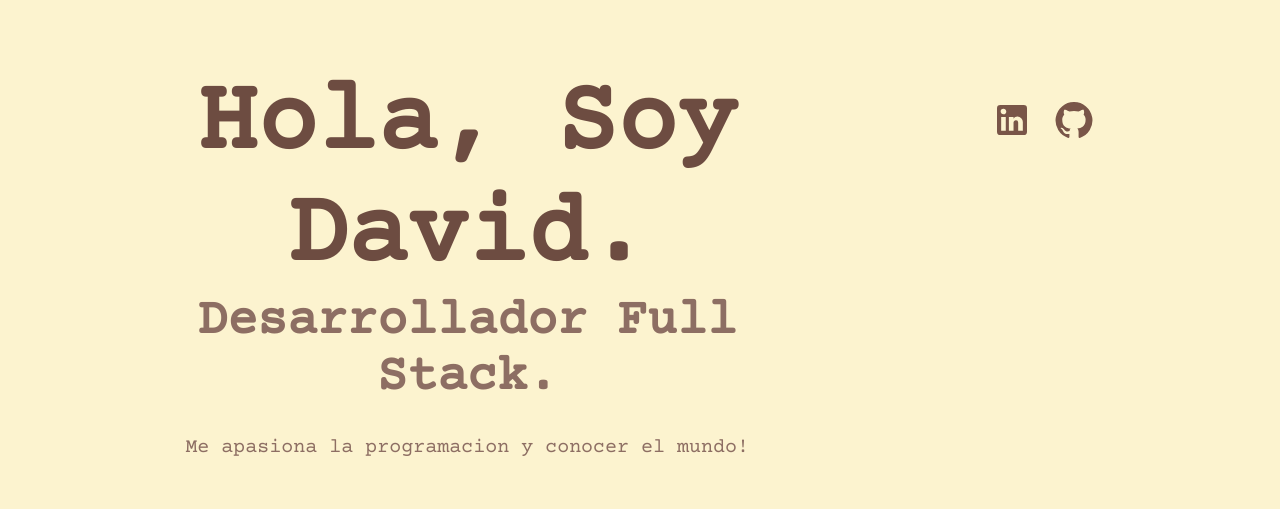
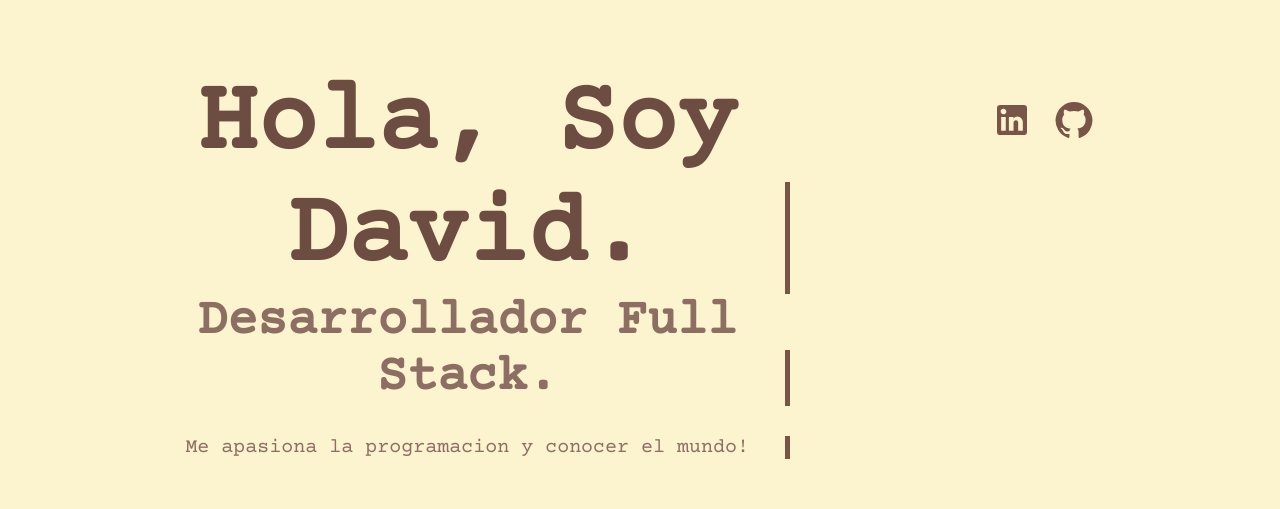
Before and after one commit to davidmarquez98/portafolio, a React (Vite) app: page / in a window 1280 px wide. Shown: the part 166-675 px from the top of the page. Built offline with nearby package versions, Linux system fonts and the light colour scheme.

Commit message:
se agrego animacion en home, falta terminarlo

```diff
--- a/src/views/page/home/Home.jsx
+++ b/src/views/page/home/Home.jsx
@@ -9,10 +9,10 @@ function Home(){
             <div className="home-content">
                 <div className="texto-container">
                     <div className="texto-content">
-                        <h1 className='texto__titulo'>Hola, Soy David.</h1>
-                        <h3 className='texto__subtitulo'>Desarrollador Full Stack.</h3>
+                        <h1 className='texto__titulo'>Hola, Soy David.<span>&#160;</span></h1>
+                        <h3 className='texto__subtitulo'>Desarrollador Full Stack.<span>&#160;</span></h3>
                         <p className='texto__descripcion'>
-                            Me apasiona la programacion y conocer el mundo!
+                            Me apasiona la programacion y conocer el mundo!<span>&#160;</span>
                         </p>
                     </div>
                 </div>
--- a/src/views/page/home/home.css
+++ b/src/views/page/home/home.css
@@ -1,3 +1,50 @@
+h1, h3, p{
+    position: relative;
+}
+
+h1 span {
+    position:absolute;
+    right:0;
+    width:0;
+    background: var(--primary-color);
+    border-left: 5px solid var(--secondary-color);
+    animation: escribir 1s steps(16) forwards, desaparecer 1s forwards;
+}
+
+h3 span {
+    position:absolute;
+    right:0;
+    width:0;
+    background: var(--primary-color);
+    border-left: 5px solid var(--secondary-color);
+    animation: escribir 1s steps(16) forwards, desaparecer 1s forwards;
+    animation-delay: 1s;
+}
+
+p span {
+    position:absolute;
+    right:0;
+    width:0;
+    background: var(--primary-color);
+    border-left: 5px solid var(--secondary-color);
+    animation: escribir 1s steps(16) forwards, desaparecer 1s forwards;
+    animation-delay: 2s;
+}
+
+@keyframes escribir {
+    from { width: 100% }
+    to { width:0 }
+}
+
+@keyframes desaparecer {
+    from { width: 5px }
+    to { width: 0 }
+}
+
+
+
+
+
 .home-container{
     display: flex;
     width: 100%;
```
